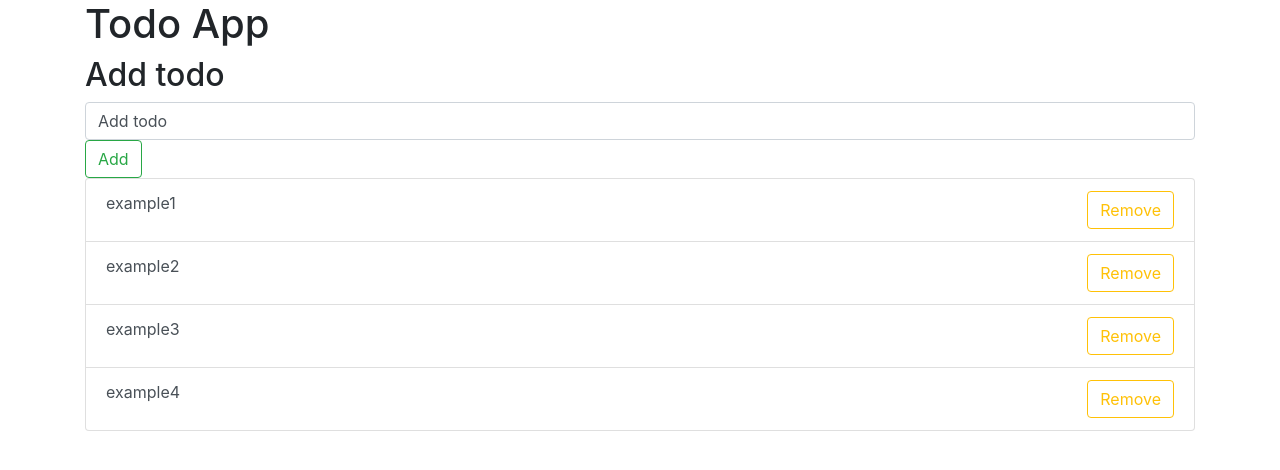
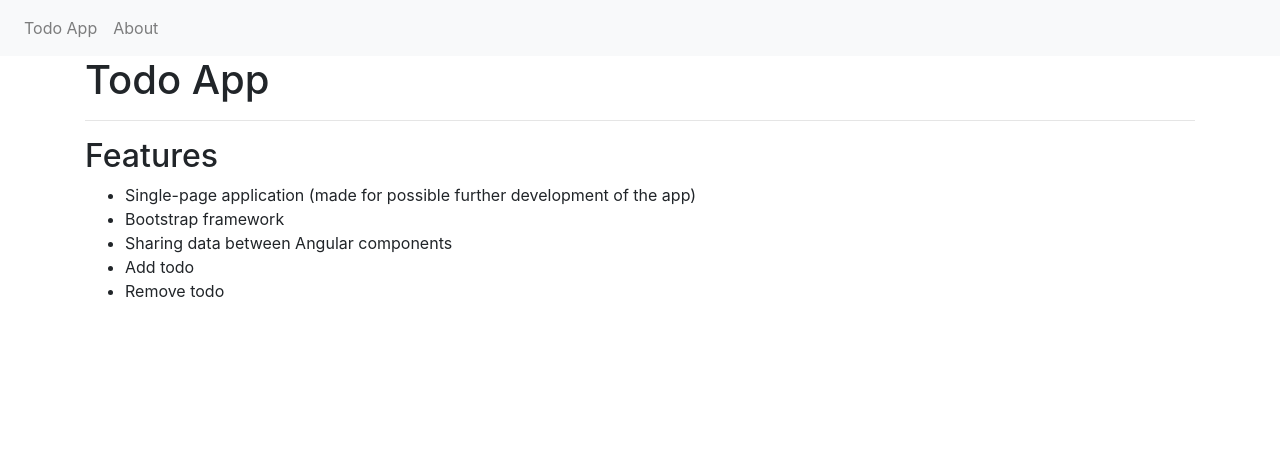
Before and after one commit to tumjo/todo-ang, an Angular app: page /about in a window 1280 px wide. Before the commit this address led to /. Shown: the top 470 px of the page. Built offline with nearby package versions, Linux system fonts and the light colour scheme.

Commit message:
Add routes, bootstrap navbar and about page

```diff
--- /dev/null
+++ b/src/app/about/about.component.html
@@ -0,0 +1,12 @@
+<div class="container">
+<h1>Todo App</h1>
+<hr class="style14">
+<h2>Features</h2>
+<ul>
+<li>Single-page application (made for possible further development of the app)</li>
+<li>Bootstrap framework</li>
+<li>Sharing data between Angular components</li>
+<li>Add todo </li>
+<li>Remove todo</li>
+</ul>
+</div>
--- /dev/null
+++ b/src/app/about/about.component.ts
@@ -0,0 +1,15 @@
+import { Component, OnInit } from '@angular/core';
+
+@Component({
+  selector: 'app-about',
+  templateUrl: './about.component.html',
+  styleUrls: ['./about.component.css']
+})
+export class AboutComponent implements OnInit {
+
+  constructor() { }
+
+  ngOnInit() {
+  }
+
+}
--- a/src/app/app-routing.module.ts
+++ b/src/app/app-routing.module.ts
@@ -1,8 +1,28 @@
 import { NgModule } from '@angular/core';
 import { Routes, RouterModule } from '@angular/router';
+import { FrontComponent } from './front/front.component';
+import { AboutComponent } from './about/about.component';
 
 
-const routes: Routes = [];
+const routes: Routes = [
+  {
+    path: 'front',
+    component: FrontComponent
+  },
+  {
+    path: 'about',
+    component: AboutComponent
+  },
+  {
+    path: '',
+    redirectTo: '/front',
+    pathMatch: 'full'
+  },
+  {
+    path: '**',
+    component: FrontComponent
+  }
+];
 
 @NgModule({
   imports: [RouterModule.forRoot(routes)],
--- a/src/app/app.component.html
+++ b/src/app/app.component.html
@@ -1 +1,2 @@
-<app-front></app-front>
+<app-navigation></app-navigation>
+<router-outlet></router-outlet>
--- a/src/app/app.module.ts
+++ b/src/app/app.module.ts
@@ -7,13 +7,17 @@ import { AddtodoComponent } from './addtodo/addtodo.component';
 import { TodosComponent } from './todos/todos.component';
 import { FrontComponent } from './front/front.component';
 import { ListService } from './services/list.service';
+import { NavigationComponent } from './navigation/navigation.component';
+import { AboutComponent } from './about/about.component';
 
 @NgModule({
   declarations: [
     AppComponent,
     AddtodoComponent,
     TodosComponent,
-    FrontComponent
+    FrontComponent,
+    NavigationComponent,
+    AboutComponent
   ],
   imports: [
     BrowserModule,
--- a/src/app/front/front.component.html
+++ b/src/app/front/front.component.html
@@ -1,5 +1,6 @@
 <div class="container">
   <h1>{{title | titlecase}}</h1>
+  <hr class="style14">
   <app-addtodo (submitTodo)="addItem($event)"></app-addtodo>
   <ul class="list-group">
     <li class="list-group-item list-group-item-action" *ngFor="let todoPart of todoList">
--- /dev/null
+++ b/src/app/navigation/navigation.component.html
@@ -0,0 +1,16 @@
+<nav class="navbar navbar-expand-lg navbar-light bg-light">
+  <!-- Bootstrap collapse -->
+  <button class="navbar-toggler" type="button" data-toggle="collapse" data-target="#collapsibleNavbar">
+    <span class="navbar-toggler-icon"></span>
+  </button>
+  <div class="collapse navbar-collapse" id="collapsibleNavbar">
+    <ul class="navbar-nav">
+      <li class="nav-item">
+        <a class="nav-link" routerLink="/">Todo App</a>
+      </li>
+      <li class="nav-item">
+        <a class="nav-link" routerLink="/about">About</a>
+      </li>
+    </ul>
+  </div>
+</nav>
--- /dev/null
+++ b/src/app/navigation/navigation.component.ts
@@ -0,0 +1,15 @@
+import { Component, OnInit } from '@angular/core';
+
+@Component({
+  selector: 'app-navigation',
+  templateUrl: './navigation.component.html',
+  styleUrls: ['./navigation.component.css']
+})
+export class NavigationComponent implements OnInit {
+
+  constructor() { }
+
+  ngOnInit() {
+  }
+
+}
```
Also changed, not shown: src/app/about/about.component.css (added), src/app/navigation/navigation.component.css (added), 2 other files (tests, documents, lock files or other folders).
